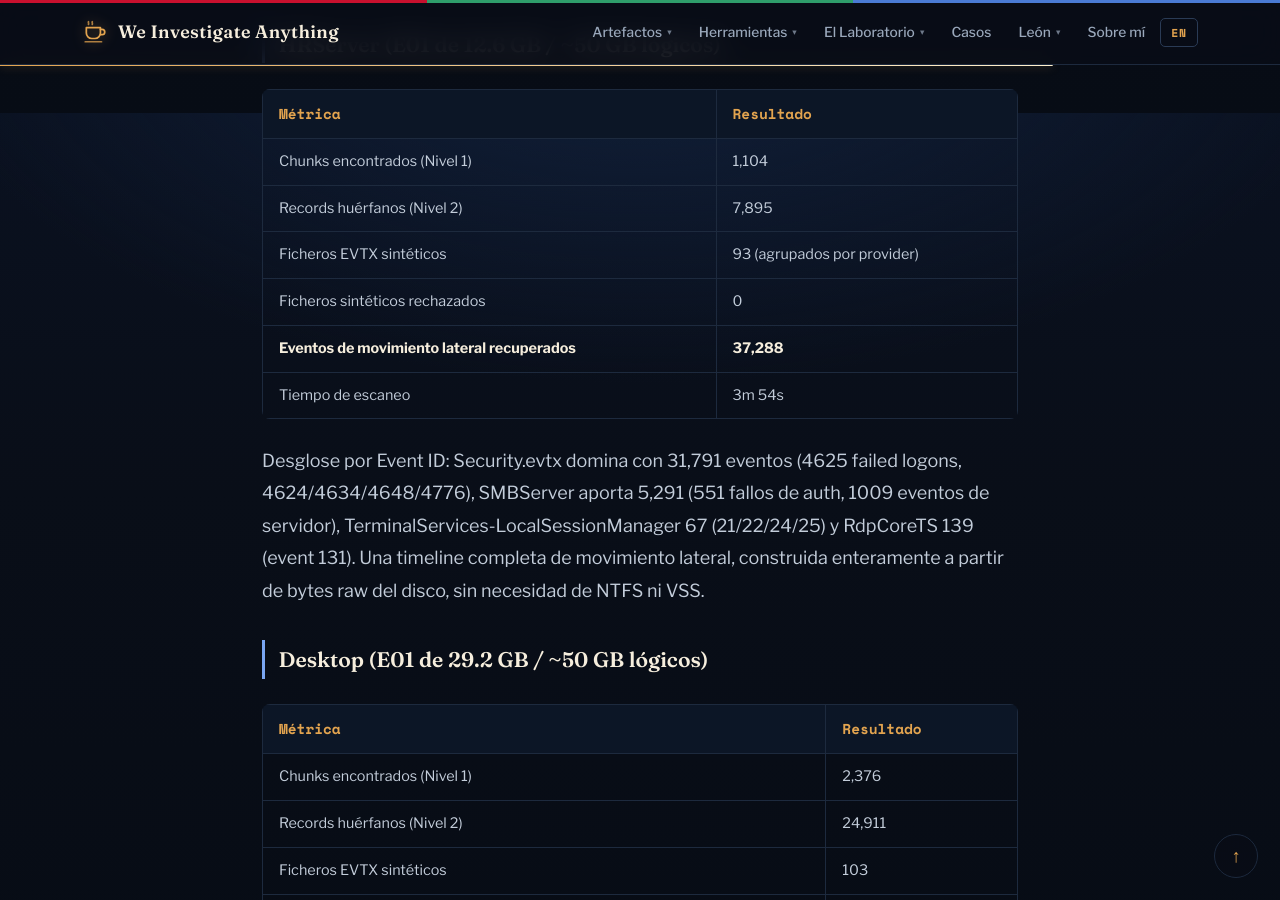
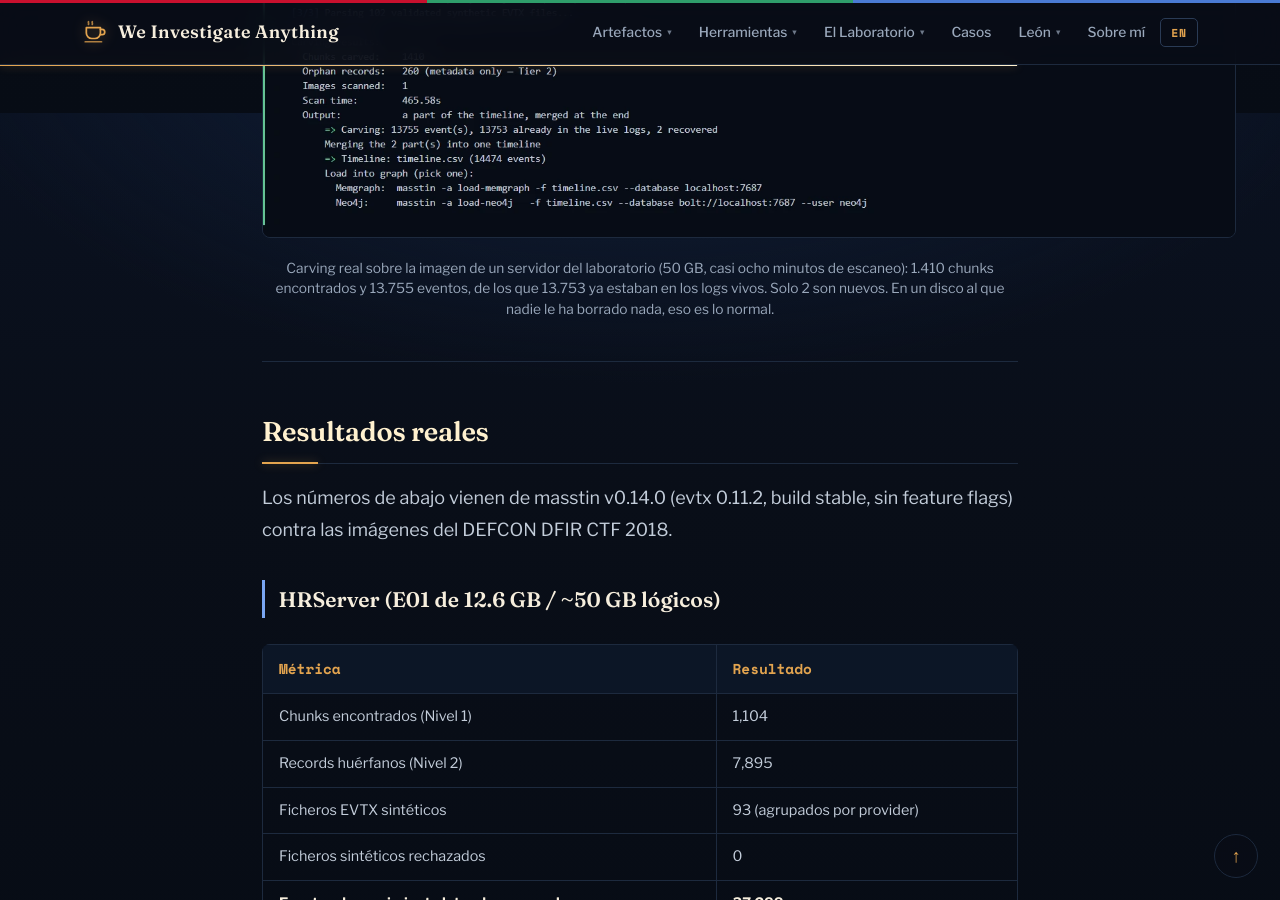
Before and after one commit to jupyterj0nes/jupyterj0nes.github.io, a Jekyll site: the page built from _posts/es/2026-04-12-evtx-carving-unallocated.md, in a window 1280 px wide and 900 px high, scrolled down 14287 px. Built offline with Jekyll 4.4.1, drawn with Linux system fonts in a browser that asks for light colours; comment, search, counter and statistics services are not loaded; some of the changed text lies outside the part shown.

Commit message:
EVTX carving: a real run on the lab image

````diff
--- a/_posts/es/2026-04-12-evtx-carving-unallocated.md
+++ b/_posts/es/2026-04-12-evtx-carving-unallocated.md
@@ -245,6 +245,10 @@ La salida es el mismo CSV que escribe `parse`, con `log_filename` mostrando el o
 HRServer_Disk0.e01:carved:Security.evtx
 ```
 
+[![Carving real sobre la imagen de un servidor del laboratorio (50 GB, casi ocho minutos de escaneo): 1.410 chunks encontrados y 13.755 eventos, de los que 13.753 ya estaban en los logs vivos. Solo 2 son nuevos. En un disco al que nadie le ha borrado nada, eso es lo normal.](/assets/images/terminal/carve.webp){: style="display:block; margin: 1rem auto; max-width: 100%;" loading="lazy"}](/assets/images/terminal/carve.webp)
+
+<p class="video-cap">Carving real sobre la imagen de un servidor del laboratorio (50 GB, casi ocho minutos de escaneo): 1.410 chunks encontrados y 13.755 eventos, de los que 13.753 ya estaban en los logs vivos. Solo 2 son nuevos. En un disco al que nadie le ha borrado nada, eso es lo normal.</p>
+
 ---
 
 ## Resultados reales
````
Also changed, not shown: _posts/en/2026-04-12-evtx-carving-unallocated.md (+4 -0 lines), assets/images/terminal/carve.webp (added).
